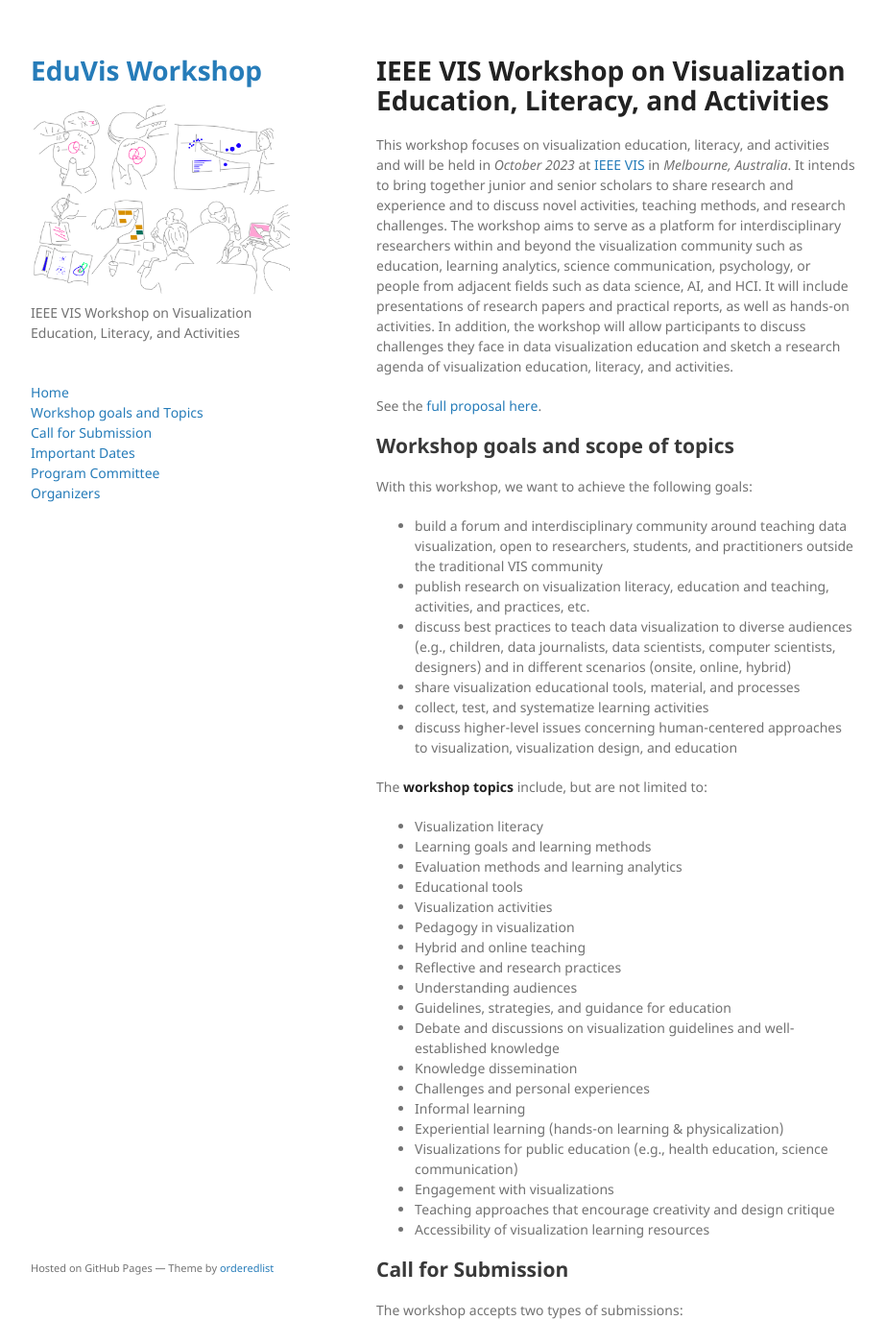
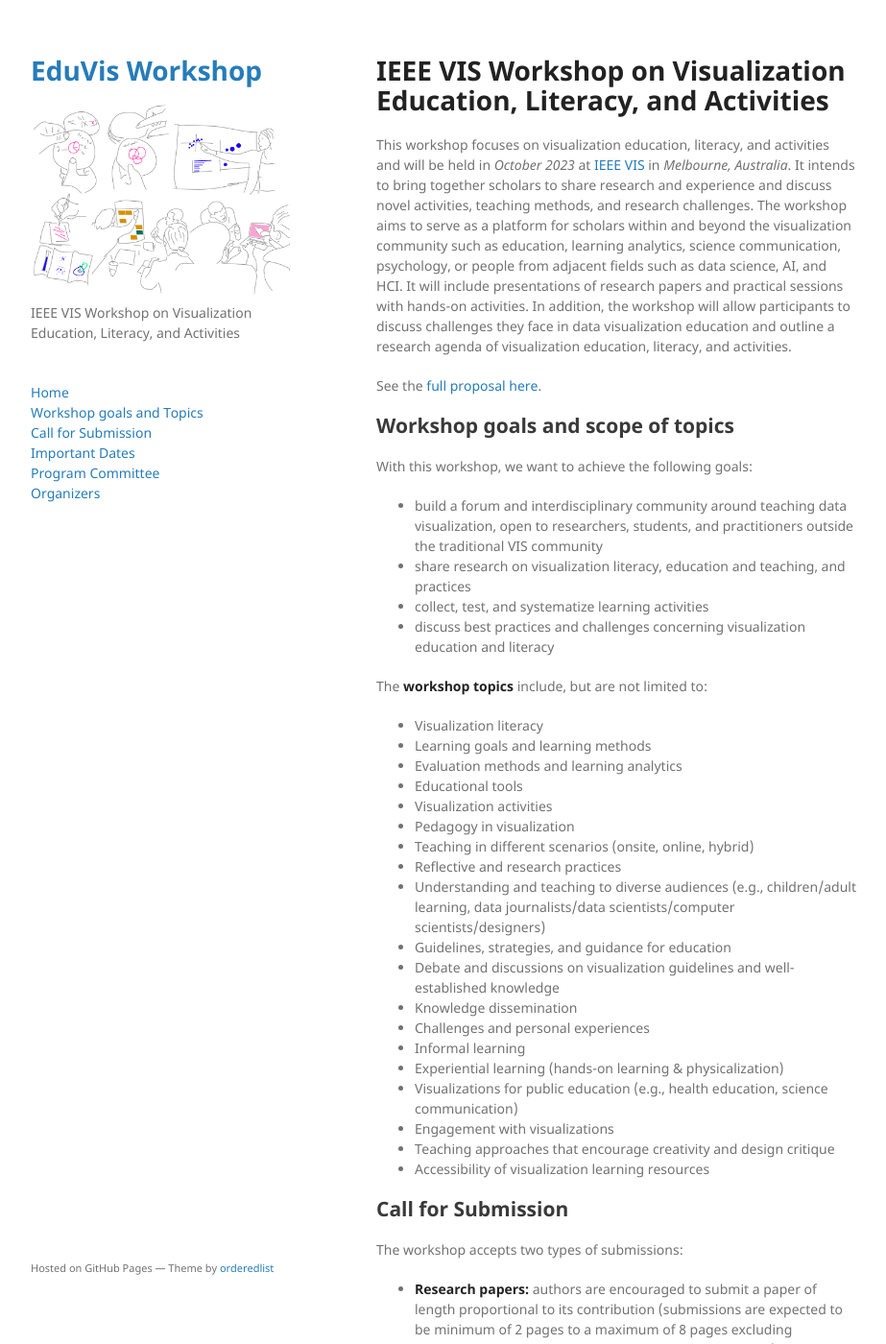
Before and after one commit to ieee-eduvis/ieee-eduvis.github.io, a Jekyll site: the page built from index.md, in a window 1280 px wide and 1400 px high. Shown: the whole window at 96% size, without its empty margins (178-1101 px from the left). Built offline with Jekyll 4.4.1, drawn with Linux system fonts in a browser that asks for light colours; our own code applies the rules of GitHub Pages for plain Markdown files; some of the changed text lies outside the part shown.

Commit message:
Update index.rmd

```diff
--- a/index.md
+++ b/index.md
@@ -4,7 +4,7 @@
 
 # IEEE VIS Workshop on Visualization Education, Literacy, and Activities
 
-This workshop focuses on visualization education, literacy, and activities and will be held in _October 2023_ at [IEEE VIS](https://ieeevis.org/) in _Melbourne, Australia_. It intends to bring together junior and senior scholars to share research and experience and to discuss novel activities, teaching methods, and research challenges. The workshop aims to serve as a platform for interdisciplinary researchers within and beyond the visualization community such as education, learning analytics, science communication, psychology, or people from adjacent fields such as data science, AI, and HCI. It will include presentations of research papers and practical reports, as well as hands-on activities. In addition, the workshop will allow participants to discuss challenges they face in data visualization education and sketch a research agenda of visualization education, literacy, and activities.
+This workshop focuses on visualization education, literacy, and activities and will be held in _October 2023_ at [IEEE VIS](https://ieeevis.org/) in _Melbourne, Australia_. It intends to bring together scholars to share research and experience and discuss novel activities, teaching methods, and research challenges. The workshop aims to serve as a platform for scholars within and beyond the visualization community such as education, learning analytics, science communication, psychology, or people from adjacent fields such as data science, AI, and HCI. It will include presentations of research papers and practical sessions with hands-on activities. In addition, the workshop will allow participants to discuss challenges they face in data visualization education and outline a research agenda of visualization education, literacy, and activities.
 
 See the [full proposal here](https://arxiv.org/abs/2303.10708).
 
@@ -12,11 +12,9 @@
 
 With this workshop, we want to achieve the following goals:
 * build a forum and interdisciplinary community around teaching data visualization, open to researchers, students, and practitioners outside the traditional VIS community
-* publish research on visualization literacy, education and teaching, activities, and practices, etc.
-* discuss best practices to teach data visualization to diverse audiences (e.g., children, data journalists, data scientists, computer scientists, designers) and in different scenarios (onsite, online, hybrid)
-* share visualization educational tools, material, and processes
+* share research on visualization literacy, education and teaching, and practices
 * collect, test, and systematize learning activities
-* discuss higher-level issues concerning human-centered approaches to visualization, visualization design, and education
+* discuss best practices and challenges concerning visualization education and literacy
 
 The **workshop topics** include, but are not limited to:
 * Visualization literacy
@@ -25,9 +23,9 @@
 * Educational tools
 * Visualization activities
 * Pedagogy in visualization
-* Hybrid and online teaching
+* Teaching in different scenarios (onsite, online, hybrid)
 * Reflective and research practices
-* Understanding audiences
+* Understanding and teaching to diverse audiences (e.g., children/adult learning, data journalists/data scientists/computer scientists/designers)
 * Guidelines, strategies, and guidance for education
 * Debate and discussions on visualization guidelines and well-established knowledge
 * Knowledge dissemination
```
Also changed, not shown: other parts of index.md (+1 -0 lines).
